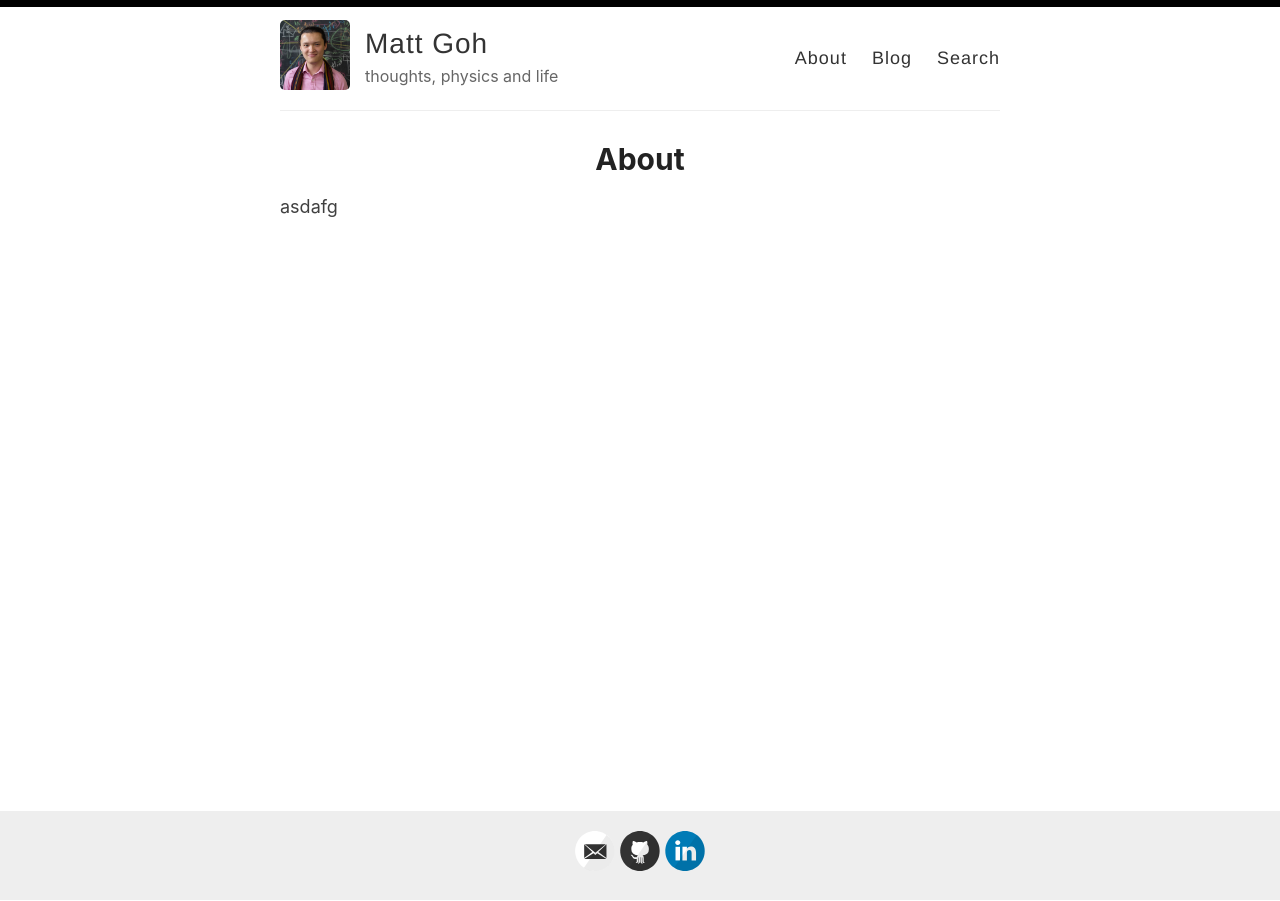
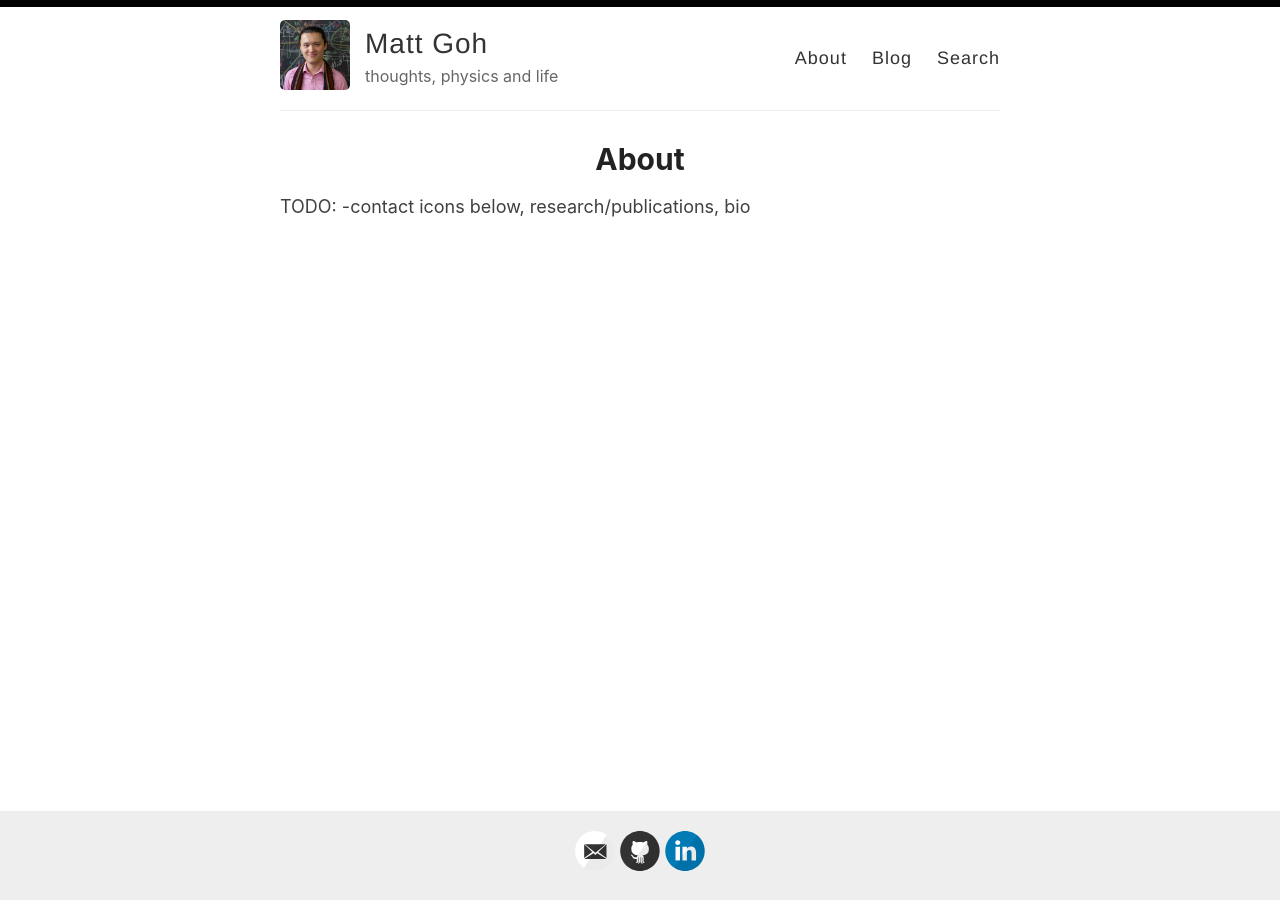
Before and after one commit to gohmat/gohmat.github.io, a Jekyll site: the page built from index.md, in a window 1280 px wide. Built offline with Jekyll 4.4.1, drawn with Linux system fonts in a browser that asks for light colours.

Commit message:
Update index.md

```diff
--- a/index.md
+++ b/index.md
@@ -3,4 +3,4 @@ layout: page
 title: About
 ---
 
-asdafg
+TODO: -contact icons below, research/publications, bio
```
